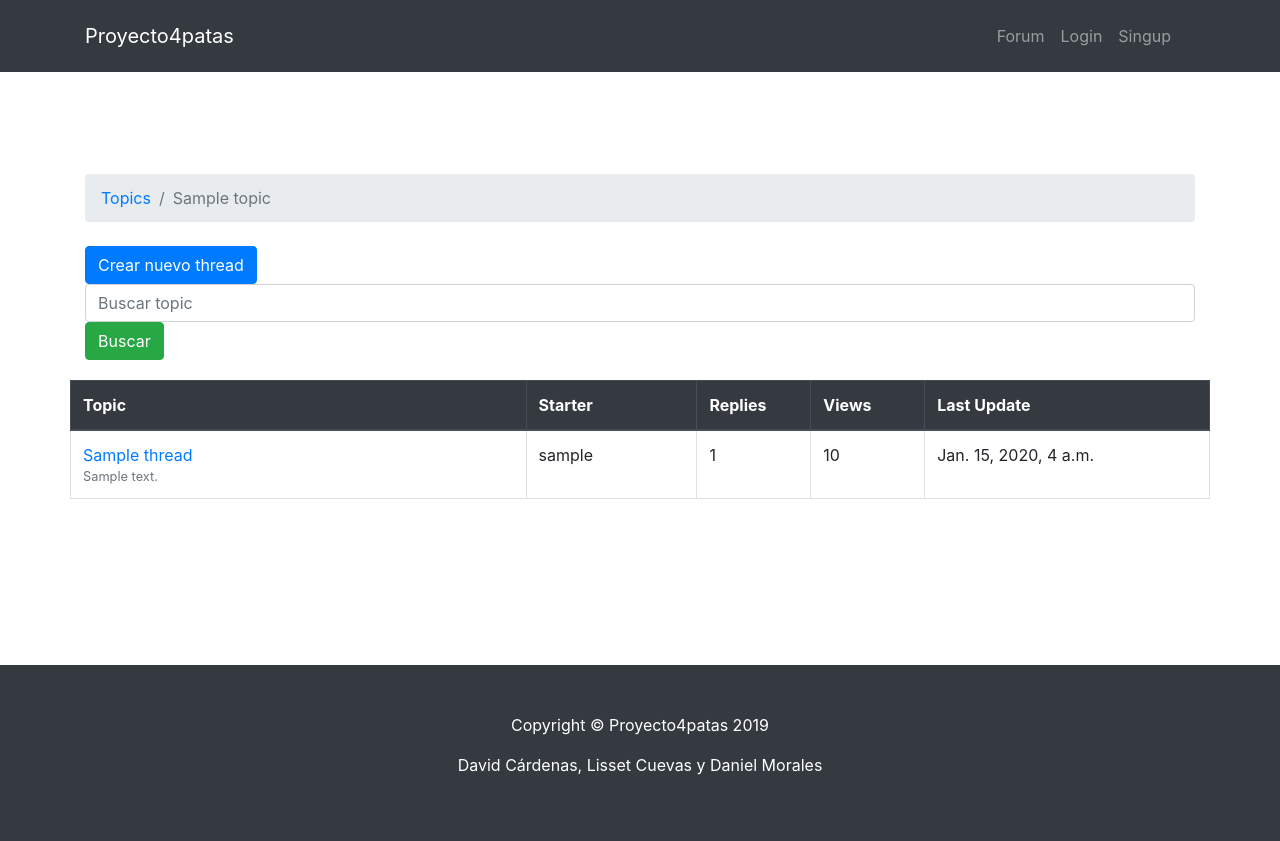
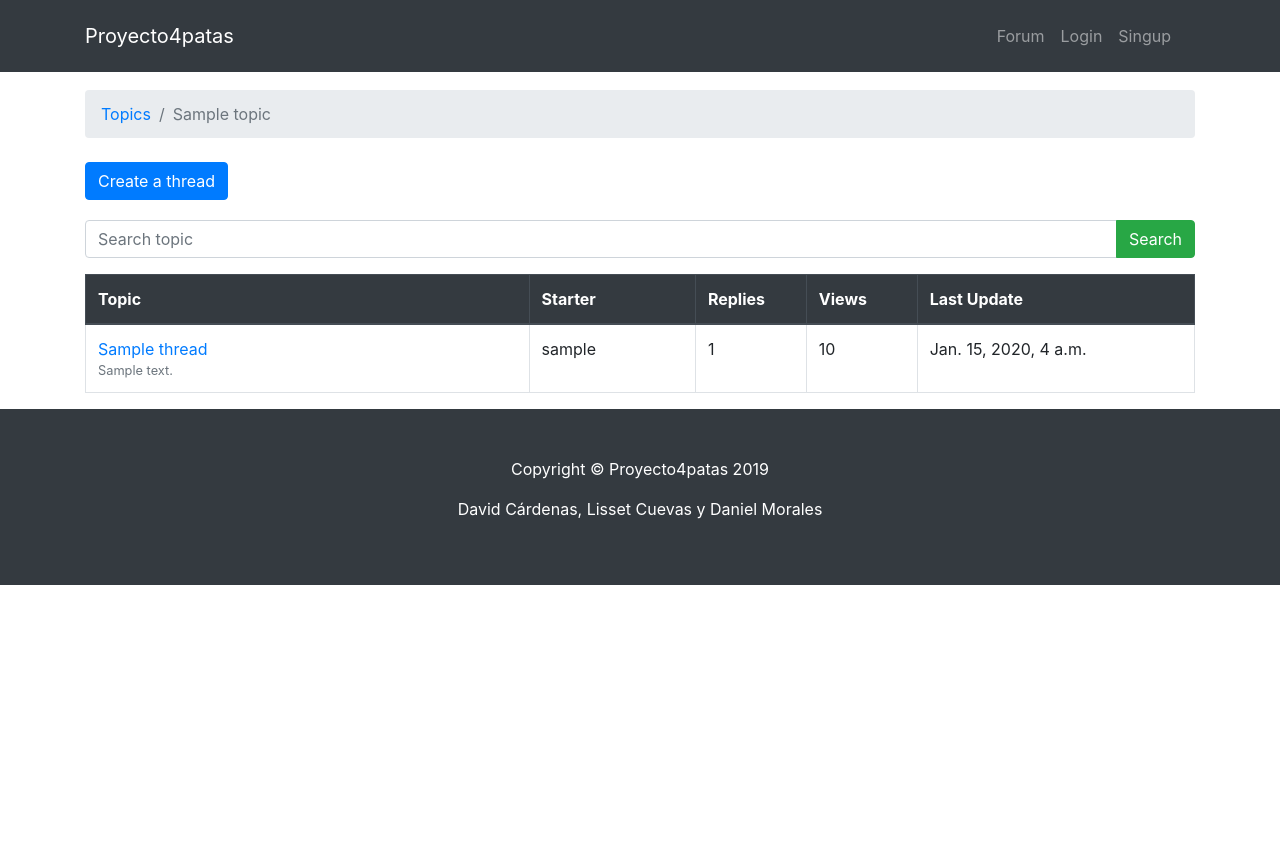
Before and after one commit to davidcardd1/proyecto-perros, a Django app: a page that uses templates/threads.html in a window 1280 px wide. After the commit the page ends 585 px from the top, so only its background shows below. Run offline with Django 3.2, Linux system fonts and the light colour scheme; tables that the repository leaves empty hold one stand-in row (values such as "Sample post"); some libraries are stand-ins or nearby versions.

Commit message:
Design details

```diff
--- a/static/css/scrolling-nav.css
+++ b/static/css/scrolling-nav.css
@@ -84,3 +84,11 @@ section {
 #logoForo{
   width: 80px;
 }
+
+.thread{
+  margin-top: 90px;
+}
+
+.btn-newThread{
+  margin-bottom: 20px;
+}
--- a/templates/threads.html
+++ b/templates/threads.html
@@ -5,25 +5,24 @@
 {% endblock %}
 
 {% block body %}
-<section>
-  <div class="container">
+  <div class="container thread">
       <ol class="breadcrumb my-4">
         <li class="breadcrumb-item"><a href="{% url 'foro' %}">Topics</a></li>
         <li class="breadcrumb-item active">{{ topic.name }}</li>
       </ol>
-      <a href="{% url 'new_thread' topic.name %}" class="btn btn-primary">Crear nuevo thread</a>
+      <a href="{% url 'new_thread' topic.name %}" class="btn btn-primary btn-newThread">Create a thread</a>
   </div>
 
    <form method="GET">
-    <div class="container" id="busqueda">
-      <input class="form-control" type="text" placeholder="Buscar topic" name="buscar">
-      <button type="submit" class="btn btn-success"> Buscar </button>
-    </div>
+    <div class="container input-group mb-3" id="busqueda">
+        <input type="text" class="form-control" placeholder="Search topic" name="buscar">
+        <div class="input-group-append">
+          <button type="submit" class="btn btn-success"> Search </button>
+        </div>
+      </div>
   </form>
 
-
   <div class='container'>
-     </div>
   <table class="table container table-bordered table-hover">
     <thead class="thead-inverse thead-dark">
       <tr>
@@ -52,5 +51,5 @@
       {% endfor %}
     </tbody>
   </table>
-</section>
-{% endblock body %}
+  </div>
+{% endblock %}
```
Also changed, not shown: templates/posts.html (+5 -5 lines).
